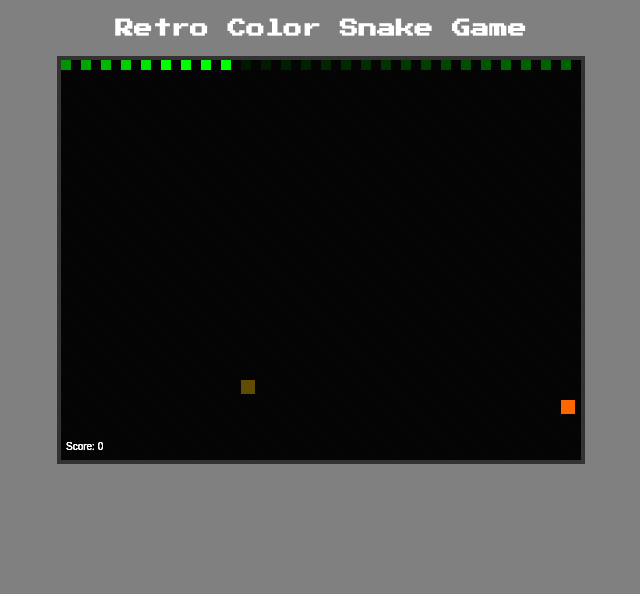
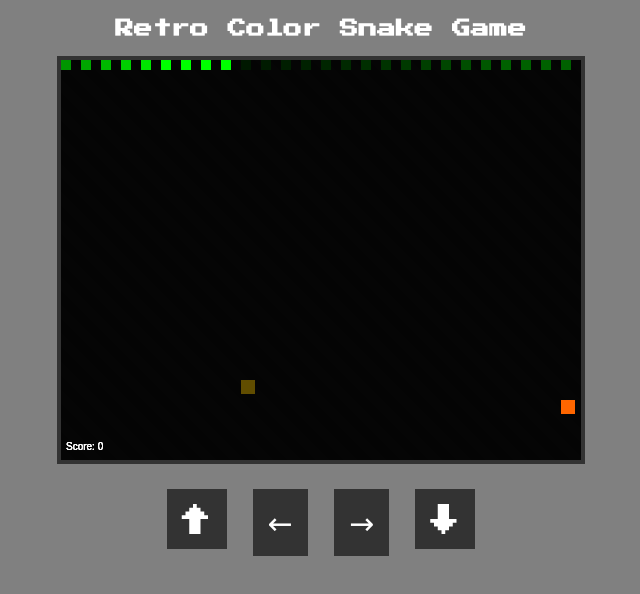
Before and after one commit to Erlinakaye/Project3_2025, a plain HTML site: page index.html in a window 1280 px wide. Shown: the whole page, without its empty margins (319-959 px from the left). Drawn offline with Linux system fonts and the light colour scheme.

Commit message:
Update index.html

```diff
--- a/index.html
+++ b/index.html
@@ -21,6 +21,22 @@
                 #b0b0b0 20px
             );
         }
+        .controls {
+            margin-top: 20px;
+        }
+        .controls button {
+            font-family: 'Press Start 2P', cursive;
+            font-size: 30px;
+            padding: 15px;
+            margin: 5px;
+            background-color: #333;
+            color: white;
+            border: none;
+            cursor: pointer;
+        }
+        .controls button:hover {
+            background-color: #555;
+        }
     </style>
     <link href="https://fonts.googleapis.com/css2?family=Press+Start+2P&display=swap" rel="stylesheet">
 </head>
@@ -28,11 +44,20 @@
     <h3>Retro Color Snake Game</h3>
     <canvas id="stage" height="400" width="520"></canvas>
 
+    <!-- Control Buttons with Arrow symbols -->
+    <div class="controls">
+        <button onclick="changeDirection('up')">↑</button>
+        <button onclick="changeDirection('left')">←</button>
+        <button onclick="changeDirection('right')">→</button>
+        <button onclick="changeDirection('down')">↓</button>
+    </div>
+
     <script>
         var Game = Game || {};
         var Keyboard = Keyboard || {};
         var Component = Component || {};
 
+        // Default direction keymap
         Keyboard.Keymap = { 37: 'left', 38: 'up', 39: 'right', 40: 'down' };
 
         Keyboard.ControllerEvents = function() {
@@ -160,10 +185,17 @@
                 setTimeout(gameLoop, snake.stage.conf.fps);
             };
             gameLoop();
+            return snake;  // return snake object for control access
         };
 
+        // Function to change snake's direction from button click
+        function changeDirection(direction) {
+            var snake = Game.snake;
+            snake.stage.direction = direction;
+        }
+
         window.onload = function() {
-            new Game.Snake('stage', { fps: 150, size: 4, minFps: 50, fpsIncrement: 5 });
+            Game.snake = new Game.Snake('stage', { fps: 150, size: 4, minFps: 50, fpsIncrement: 5 });
         };
     </script>
 </body>
```
